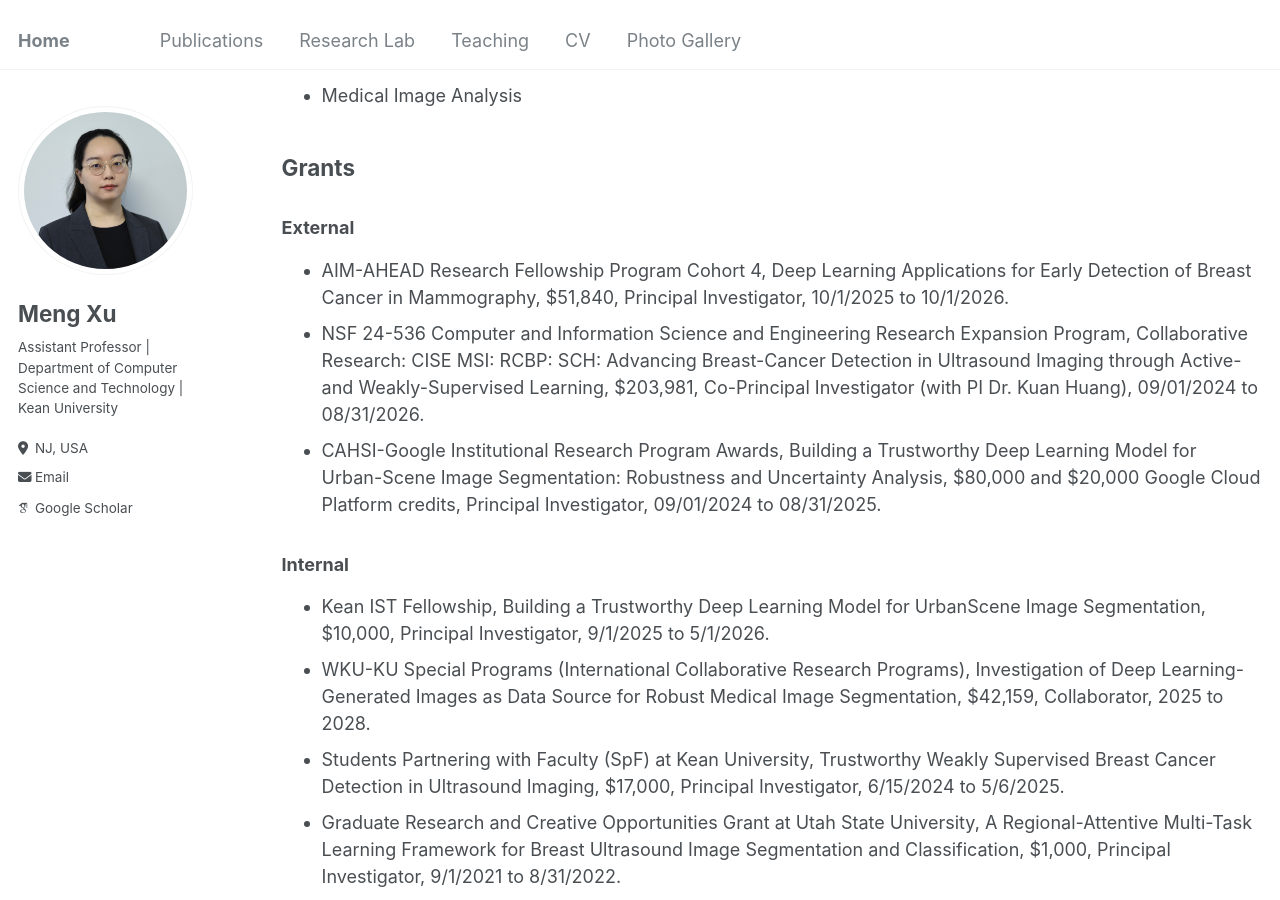
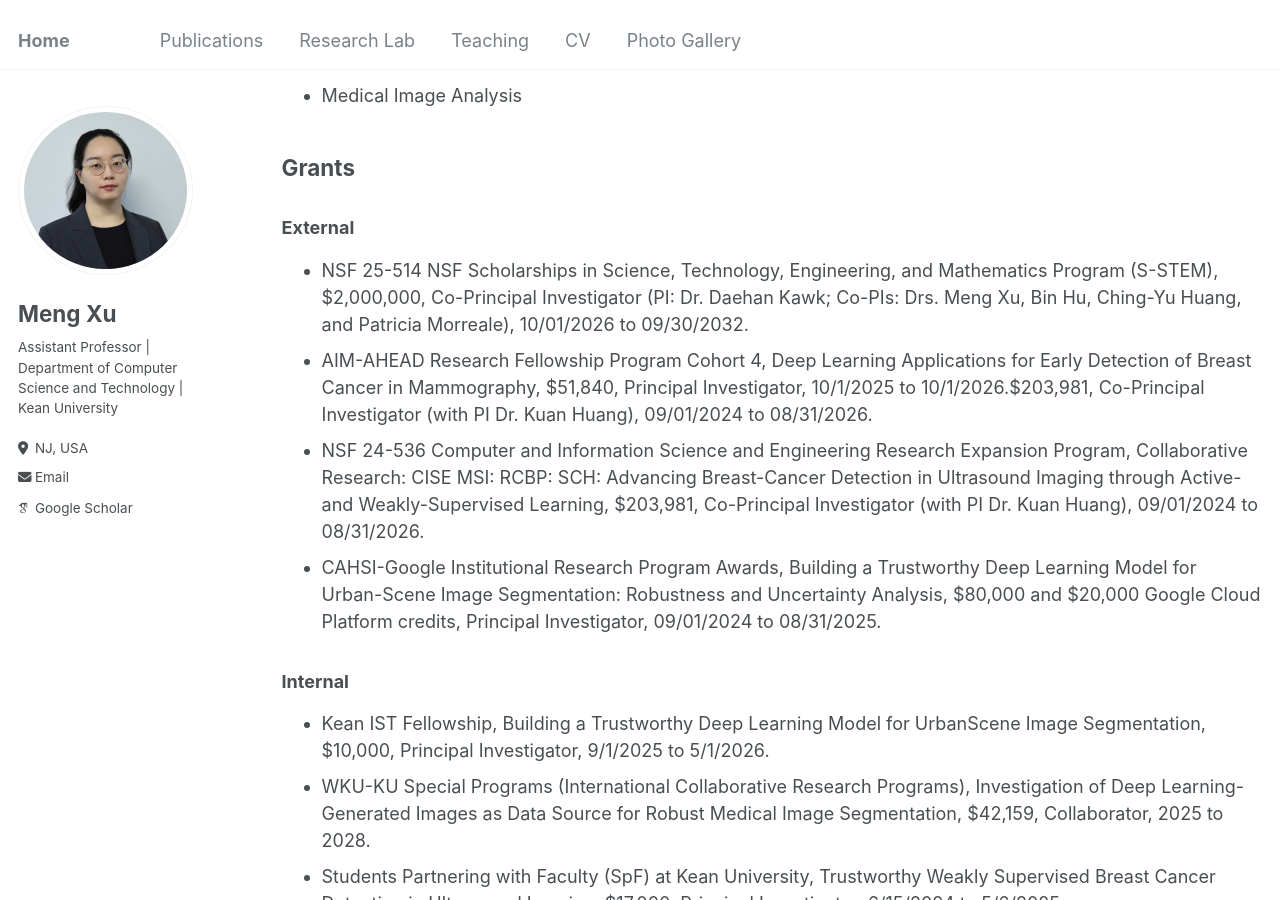
Before and after one commit to MengXu0201/mengxu0201.github.io, a Jekyll site: the page built from _pages/cv.md, in a window 1280 px wide and 900 px high, scrolled down 897 px. Built offline with Jekyll 4.4.1, drawn with Linux system fonts in a browser that asks for light colours; some web fonts are replaced.

```diff
--- a/_pages/cv.md
+++ b/_pages/cv.md
@@ -46,9 +46,10 @@ redirect_from:
 ## Grants
 
 ### External
-* AIM-AHEAD Research Fellowship Program Cohort 4, Deep Learning Applications for Early Detection of Breast Cancer in Mammography, $51,840, Principal Investigator, 10/1/2025 to 10/1/2026.
-* NSF 24-536 Computer and Information Science and Engineering Research Expansion Program, Collaborative Research: CISE MSI: RCBP: SCH: Advancing Breast-Cancer Detection in Ultrasound Imaging through Active- and Weakly-Supervised Learning, $203,981, Co-Principal Investigator (with PI Dr. Kuan Huang), 09/01/2024 to 08/31/2026.
-* CAHSI-Google Institutional Research Program Awards, Building a Trustworthy Deep Learning Model for Urban-Scene Image Segmentation: Robustness and Uncertainty Analysis, $80,000 and $20,000 Google Cloud Platform credits, Principal Investigator, 09/01/2024 to 08/31/2025.
+* NSF 25-514 NSF Scholarships in Science, Technology, Engineering, and Mathematics Program (S-STEM), \$2,000,000, Co-Principal Investigator (PI: Dr. Daehan Kawk; Co-PIs: Drs. Meng Xu, Bin Hu, Ching-Yu Huang, and Patricia Morreale), 10/01/2026 to 09/30/2032.
+* AIM-AHEAD Research Fellowship Program Cohort 4, Deep Learning Applications for Early Detection of Breast Cancer in Mammography, \$51,840, Principal Investigator, 10/1/2025 to 10/1/2026.$203,981, Co-Principal Investigator (with PI Dr. Kuan Huang), 09/01/2024 to 08/31/2026.
+* NSF 24-536 Computer and Information Science and Engineering Research Expansion Program, Collaborative Research: CISE MSI: RCBP: SCH: Advancing Breast-Cancer Detection in Ultrasound Imaging through Active- and Weakly-Supervised Learning, \$203,981, Co-Principal Investigator (with PI Dr. Kuan Huang), 09/01/2024 to 08/31/2026.
+* CAHSI-Google Institutional Research Program Awards, Building a Trustworthy Deep Learning Model for Urban-Scene Image Segmentation: Robustness and Uncertainty Analysis, \$80,000 and \$20,000 Google Cloud Platform credits, Principal Investigator, 09/01/2024 to 08/31/2025.
 
 
 ### Internal
```
Also changed, not shown: _pages/about.md (+1 -0 lines), 3 other files.
